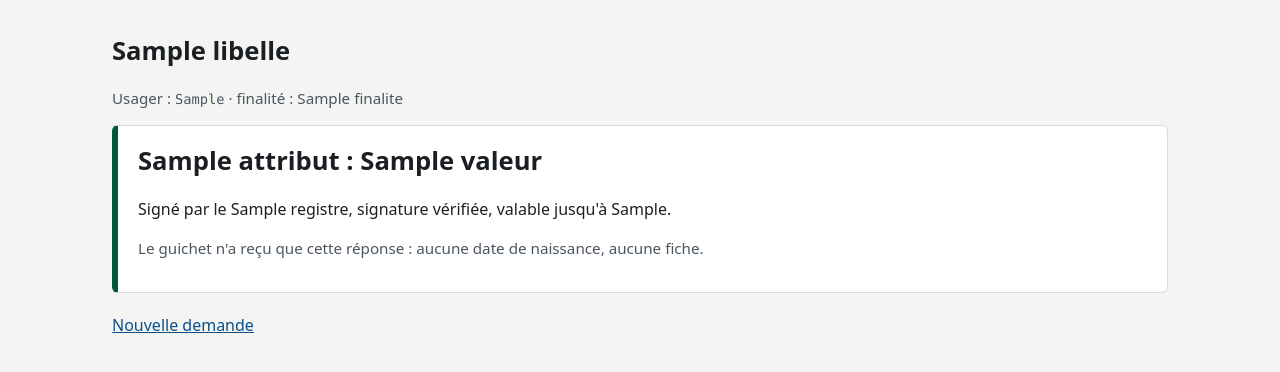
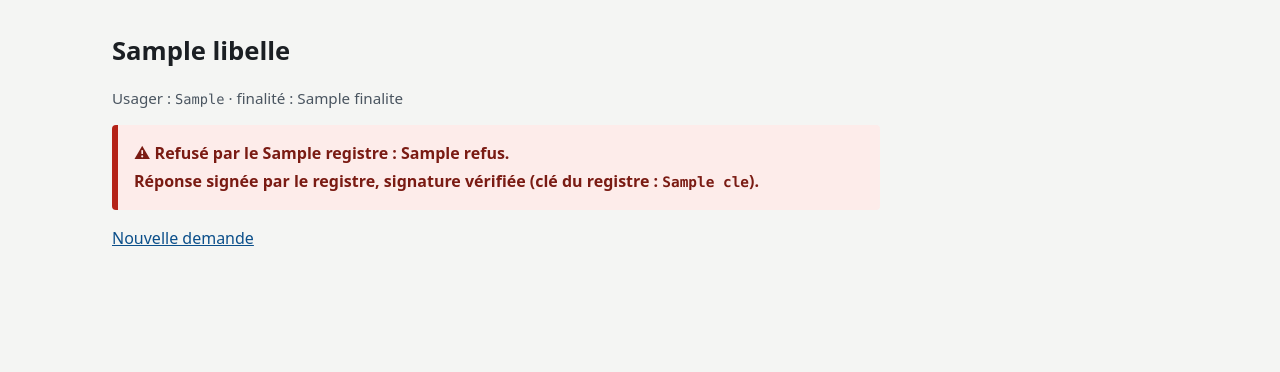
Before and after one commit to wangredelwende-spec/griot-dites-le-nous-une-fois, a FastAPI app: template guichet/app/templates/demande.html in a window 1280 px wide. Shown: the part 47-419 px from the top of the page. Run offline with FastAPI, Linux system fonts and the light colour scheme; the template is opened without the code that fills it: most values are stand-ins (such as "Sample title", 1, 10 or a date in 2020); parts of the project's set-up code (start-up, migrations or seed data) failed here and were passed over.

Commit message:
feat: une clé publique par registre, en lecture seule chez le médiateur et le guichet ; empreinte affichée au guichet

```diff
--- a/guichet/app/main.py
+++ b/guichet/app/main.py
@@ -4,6 +4,7 @@ Accès protégé par Keycloak (OIDC, client « guichet », mot de passe + TOTP)
 Le service de l'agent vient de son jeton, jamais d'un formulaire.
 Le guichet ne reçoit que la réponse minimale SIGNÉE par le registre, et revérifie lui-même la signature.
 """
+import hashlib
 import secrets
 import uuid
 from datetime import datetime, timezone
@@ -13,6 +14,7 @@ import httpx
 import jwt
 import yaml
 from authlib.integrations.starlette_client import OAuth, OAuthError
+from cryptography.hazmat.primitives import serialization
 from fastapi import Depends, FastAPI, Form, HTTPException, Request
 from fastapi.responses import PlainTextResponse, RedirectResponse
 from fastapi.staticfiles import StaticFiles
@@ -151,22 +153,35 @@ def heure(horodatage: int) -> str:
     return f"{t.hour} h {t.minute:02d}"
 
 
+def empreinte_cle(cle_publique_pem: bytes) -> str:
+    """Empreinte courte de la clé publique du registre (SHA-256 de sa forme DER). La même s'affiche
+    au démarrage du registre (docker compose logs registre-etat-civil) : on peut comparer."""
+    der = serialization.load_pem_public_key(cle_publique_pem).public_bytes(
+        serialization.Encoding.DER, serialization.PublicFormat.SubjectPublicKeyInfo)
+    h = hashlib.sha256(der).hexdigest()[:16]
+    return " ".join(h[i:i + 4] for i in range(0, 16, 4))
+
+
 def verifier_reponse(jeton: str, demarche: dict, service: str, id_demande: str) -> dict:
-    """Le guichet NE FAIT PAS confiance au médiateur : il revérifie la signature du registre."""
+    """Le guichet NE FAIT PAS confiance au médiateur : il revérifie la signature du registre, avec la clé
+    lue dans le volume du registre (monté en lecture seule ; le médiateur ne peut ni la fournir ni la remplacer)."""
     attribut = REGLES["attributs"][demarche["attribut"]]
     registre = REGLES["registres"][attribut["registre"]]
-    cle_publique = (CLES_PUBLIQUES / f"{attribut['registre']}.pem").read_bytes()
+    cle_publique = (CLES_PUBLIQUES / attribut["registre"] / "cle.pem").read_bytes()
     infos = jwt.decode(jeton, cle_publique, algorithms=["EdDSA"], audience=service, issuer=registre["emetteur"],
-                       options={"require": ["iss", "aud", "sub", "demande", "iat", "exp", "jti"]})
+                       options={"require": ["iss", "aud", "sub", "demande", "iat", "exp", "jti", "statut"]})
     if infos["demande"] != id_demande:
         raise jwt.InvalidTokenError("réponse émise pour une autre demande")
+    commun = {"registre": registre["nom"], "cle": empreinte_cle(cle_publique)}
+    if infos["statut"] == "refus":
+        return commun | {"refus": str(infos["motif"])}
     valeur = infos[attribut["claim"]]
     if attribut.get("cle") is not None:
         valeur = valeur[attribut["cle"]]
-    if type(valeur) is not bool:
+    if infos["statut"] != "ok" or type(valeur) is not bool:
         raise jwt.InvalidTokenError("valeur inattendue")
-    return {"attribut": attribut["libelle"], "valeur": "oui" if valeur else "non", "registre": registre["nom"],
-            "jusqu_a": heure(infos["exp"])}
+    return commun | {"attribut": attribut["libelle"], "valeur": "oui" if valeur else "non",
+                     "jusqu_a": heure(infos["exp"])}
 
 
 @app.get("/")
--- a/guichet/app/templates/demande.html
+++ b/guichet/app/templates/demande.html
@@ -4,11 +4,17 @@
 <h1>{{ regle.libelle }}</h1>
 <p class="aide">Usager : <code>{{ suivi.sujet_ref }}</code> · finalité : {{ regle.finalite }}</p>
 
-{% if resultat %}
+{% if resultat and resultat.refus %}
+<div class="erreur" role="alert">
+  <p><strong>Refusé par le {{ resultat.registre }}</strong> : {{ resultat.refus }}.</p>
+  <p>Réponse signée par le registre, signature vérifiée (clé du registre : <code>{{ resultat.cle }}</code>).</p>
+</div>
+{% elif resultat %}
 <div class="bloc succes" role="status">
   <p class="resultat"><strong>{{ resultat.attribut }} : {{ resultat.valeur }}</strong></p>
   <p>Signé par le {{ resultat.registre }}, signature vérifiée, valable jusqu'à {{ resultat.jusqu_a }}.</p>
-  <p class="aide">Le guichet n'a reçu que cette réponse : aucune date de naissance, aucune fiche.</p>
+  <p class="aide">Clé du registre : <code>{{ resultat.cle }}</code>. Le guichet n'a reçu que cette réponse :
+  aucune date de naissance, aucune fiche.</p>
 </div>
 {% elif etat.statut in ("en_attente", "confirmee") %}
 <div class="bloc attente" role="status">
```
Also changed, not shown: docker-compose.yml (+16 -6 lines), 1 other file.
